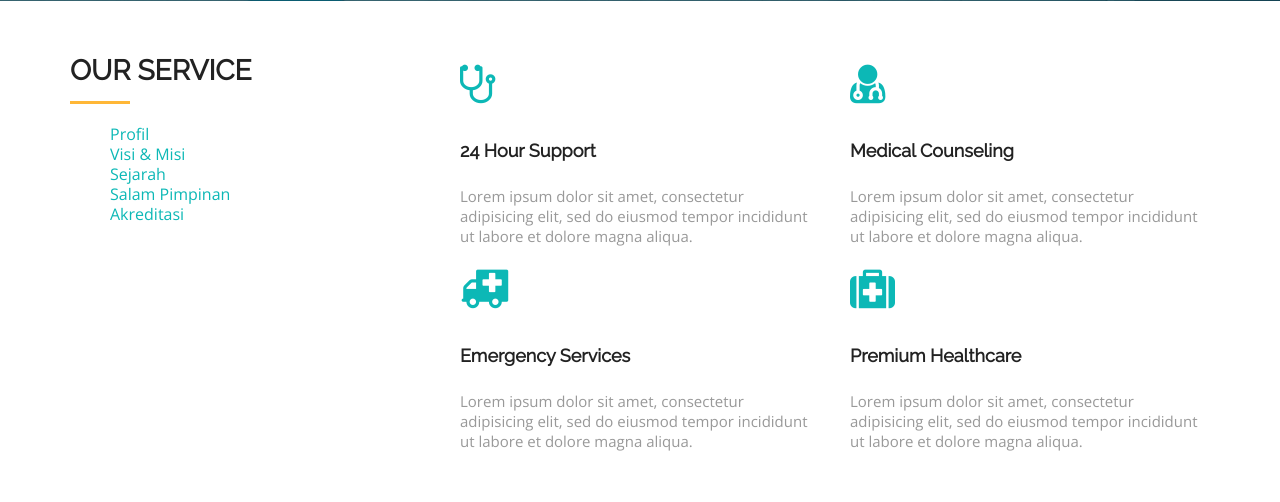
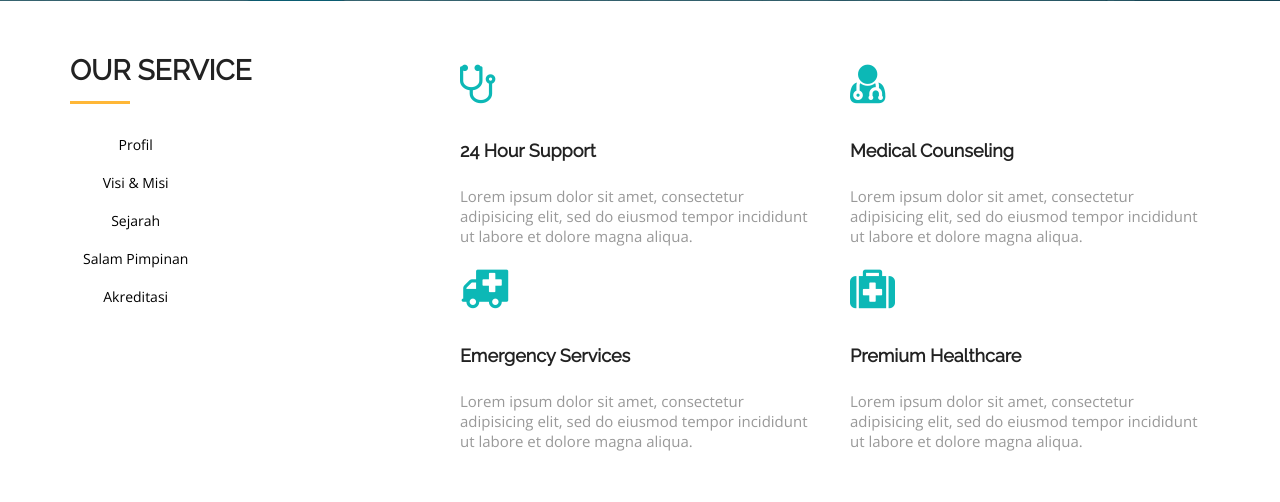
Before and after one commit to SyahdiAkbar99/ci_projects, a CodeIgniter app: page /ci_projects/ in a window 1280 px wide. Shown: the part 649-1151 px from the top of the page. Run offline with CodeIgniter, Linux system fonts and the light colour scheme; some libraries are stand-ins or nearby versions; some web fonts are replaced.

Commit message:
new submit collapse
collapse attribut

```diff
--- a/application/config/config.php
+++ b/application/config/config.php
@@ -23,7 +23,7 @@ defined('BASEPATH') OR exit('No direct script access allowed');
 | a PHP script and you can easily do that on your own.
 |
 */
-$config['base_url'] = 'http://localhost/ci_project/';
+$config['base_url'] = 'http://localhost/ci_projects/';
 
 /*
 |--------------------------------------------------------------------------
--- a/application/views/index.php
+++ b/application/views/index.php
@@ -51,13 +51,49 @@
         <div class="col-md-4 col-sm-4">
           <h2 class="ser-title">Our Service</h2>
           <hr class="botm-line">
-           <ul class="dropdown-content">
-                <li><a href="#about" class="header_menu" data-ref="profil" style="color: #0cb8b6; padding-top:10px;">Profil</a></li>
-                <li><a href="#about" style="color: #0cb8b6; padding-top:10px;">Visi & Misi</a></li>
-                <li><a href="#about" style="color: #0cb8b6; padding-top:10px;">Sejarah</a></li>
-                <li><a href="#about" style="color: #0cb8b6; padding-top:10px;">Salam Pimpinan</a></li>
-                <li><a href="#about" style="color: #0cb8b6; padding-top:10px;">Akreditasi</a></li>
-            </ul>
+           <div class="btn-group-vertical">
+                <button class="btn default" data-toggle="collapse" data-target="#profil" style="color: #000000; padding-top:10px;">Profil</button>
+                <div id="profil" class="collapse">
+                <div class="testi-info">
+                <a href="#"><img src="<?= base_url('assets/img/thumb.png') ?>" alt="" class="img-responsive"></a>
+                <h3>Alex<span>Texas</span></h3>
+                </div>
+                <div class="col-md-9">
+                <div class="testi-details">
+                <!-- Paragraph -->
+                <p>Lorem ipsum dolor sit amet, consectetur adipisicing elit, sed do eiusmod tempor incididunt ut labore et dolore magna aliqua.</p>
+                </div>
+                </div>
+                </div>
+                <button class="btn default" data-toggle="collapse" data-target="#visimisi" style="color: #000000; padding-top:10px;">Visi & Misi</button>
+                <div id="visimisi" class="collapse">
+                <div class="more-features-box-text-description">
+                <h3>It's something important you want to know.</h3>
+                <p>Lorem ipsum dolor sit amet, consectetur adipisicing elit, sed do eiusmod tempor incididunt ut labore et. Ut wisi enim ad minim veniam, quis nostrud.</p>
+                </div>
+                </div>
+                <button class="btn default" data-toggle="collapse" data-target="#sejarah" style="color: #000000; padding-top:10px;">Sejarah</button>
+                <div id="sejarah" class="collapse">
+                <div class="more-features-box-text-description">
+                <h3>It's something important you want to know.</h3>
+                <p>Lorem ipsum dolor sit amet, consectetur adipisicing elit, sed do eiusmod tempor incididunt ut labore et. Ut wisi enim ad minim veniam, quis nostrud.</p>
+              </div>
+                </div>
+                <button class="btn default" data-toggle="collapse" data-target="#salam" style="color: #000000; padding-top:10px;">Salam Pimpinan</button>
+                <div id="salam" class="collapse">
+                <div class="more-features-box-text-description">
+                <h3>It's something important you want to know.</h3>
+                <p>Lorem ipsum dolor sit amet, consectetur adipisicing elit, sed do eiusmod tempor incididunt ut labore et. Ut wisi enim ad minim veniam, quis nostrud.</p>
+              </div>
+                </div>
+                <button class="btn default" data-toggle="collapse" data-target="#akreditasi" style="color: #000000; padding-top:10px;">Akreditasi</button>
+                <div id="akreditasi" class="collapse">
+                <div class="more-features-box-text-description">
+                <h3>It's something important you want to know.</h3>
+                <p>Lorem ipsum dolor sit amet, consectetur adipisicing elit, sed do eiusmod tempor incididunt ut labore et. Ut wisi enim ad minim veniam, quis nostrud.</p>
+              </div>
+                </div>
+            </div>
         </div>
         <div class="col-md-4 col-sm-4">
           <div class="service-info">
--- a/application/views/start_template/header.php
+++ b/application/views/start_template/header.php
@@ -18,5 +18,9 @@
     Author: BootstrapMade.com
     Author URL: https://bootstrapmade.com
   ======================================================= -->
+  <style>
+    .default {background-color: #ffffff;}
+    .default:hover {background: #0cb8b6;}
+  </style>
 </head>
 <body id="myPage" data-spy="scroll" data-target=".navbar" data-offset="60">
```
